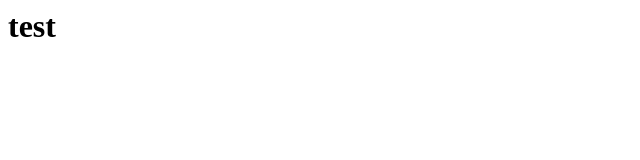
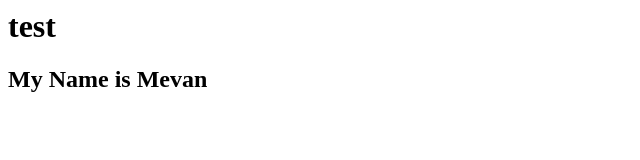
Before and after one commit to mevanm/samplerepo, a plain HTML site: page index.html in a window 1280 px wide. Shown: the whole page, without its empty margins (0-640 px from the left). Drawn offline with Linux system fonts and the light colour scheme.

Commit message:
Cmd: Some line updated

```diff
--- a/index.html
+++ b/index.html
@@ -1,3 +1,4 @@
 <html>
     <h1>test</h1>
+    <h2>My Name is Mevan</h2>
 </html>
```
